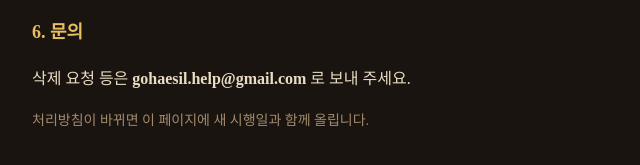
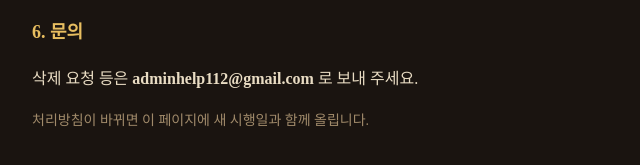
Before and after one commit to KimTeakwan/guiltyroom, a plain HTML site: page privacy.html in a window 1280 px wide. Shown: the part 1331-1496 px from the top of the page, 248-888 px from the left. Drawn offline with Linux system fonts and the light colour scheme.

Commit message:
처리방침 연락처 변경
Co-Authored-By: Claude Sonnet 5.5 <noreply@anthropic.com>
Claude-Session: https://claude.ai/code/session_013r6mYxVLyBBsAHGh2oRmP3

```diff
--- a/privacy.html
+++ b/privacy.html
@@ -54,7 +54,7 @@
   <p>광고, 분석(트래킹) 도구는 쓰지 않습니다.</p>
 
   <h2>6. 문의</h2>
-  <p>삭제 요청 등은 <b>gohaesil.help@gmail.com</b> 로 보내 주세요.</p>
+  <p>삭제 요청 등은 <b>adminhelp112@gmail.com</b> 로 보내 주세요.</p>
   <p class="note">처리방침이 바뀌면 이 페이지에 새 시행일과 함께 올립니다.</p>
 </main>
 </body>
```
